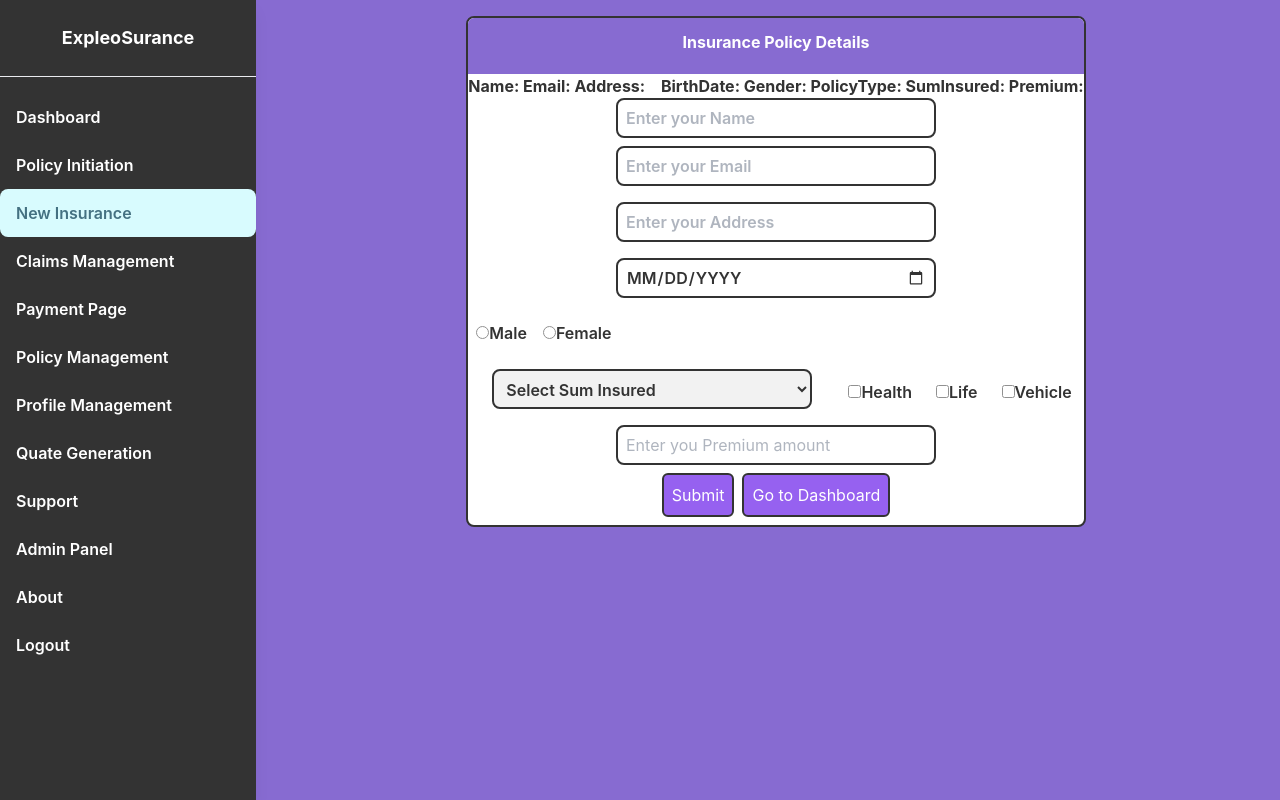
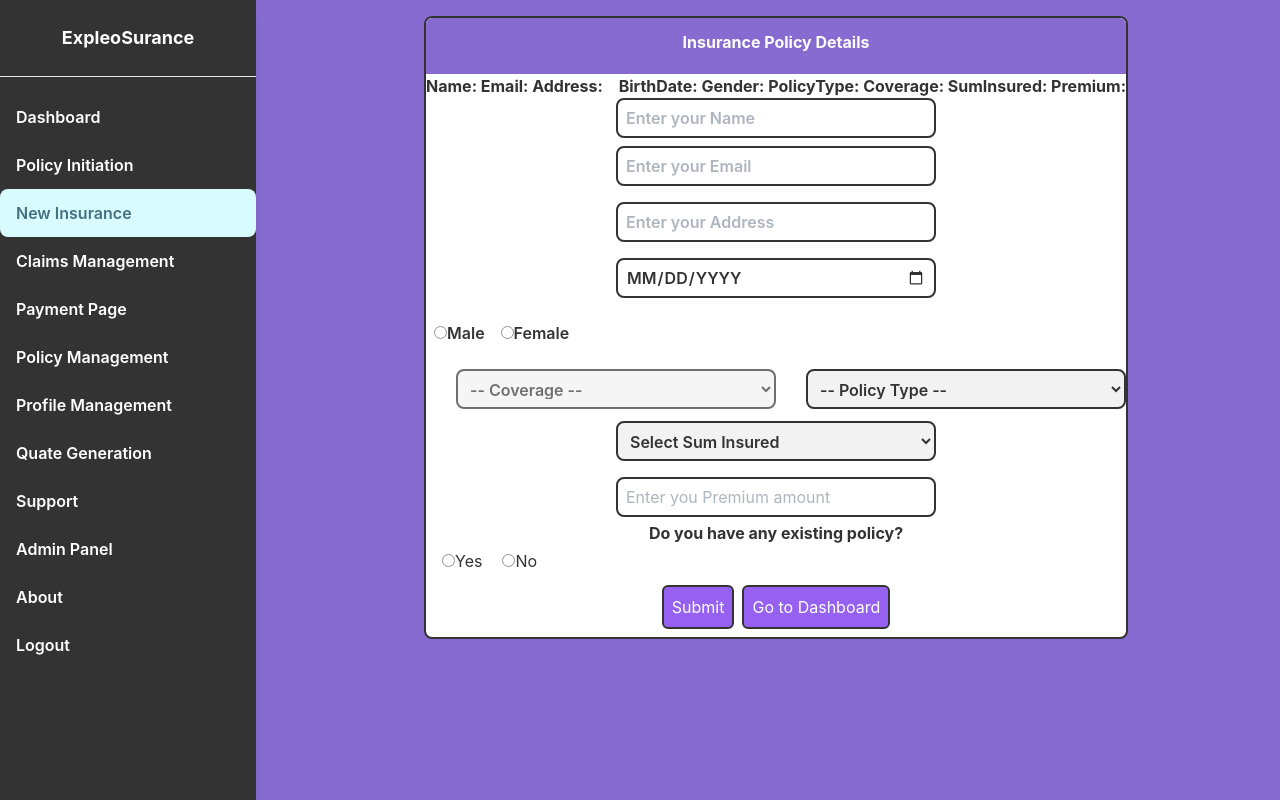
Before and after one commit to testerintelligent/expAppsurance, a React (Create React App) app in the folder Client/: page /insurance in a window 1280 px wide. Built offline with nearby package versions, Linux system fonts and the light colour scheme; sample sign-in values are in the browser's storage.

Commit message:
Added Coverage dropdown in insurance page

```diff
--- a/Client/src/component/InsurancePage.jsx
+++ b/Client/src/component/InsurancePage.jsx
@@ -7,7 +7,9 @@ const InsurancePage = () => {
   const [Message, setMessage] = useState('');
   const [errors, setErrors] = useState({});
   const navigate = useNavigate();
-
+  const [selectedPolicy, setSelectedPolicy] = useState('');
+  const [coverageOptions, setCoverageOptions] = useState([]);
+  const [selectedCoverageOption, setSelectedCoverageOption] = useState('');
   const [insuranceData, setInsuranceData] = useState({
     CurrentDate: new Date(),
     Name: '',
@@ -20,12 +22,29 @@ const InsurancePage = () => {
     Gender: '', // Add Gender field
   });
 
+  const coverageMapping = {
+    'Health': ['Hospitalization costs', 'Treatment Cost', 'Emergency Services', 'Laboratory Expenses', 'Prescription Drugs', 'Day-care procedures'],
+    'Life': ['Term', 'Endowment', 'Retirement', 'Money-Back'],
+    'Vehicle': ['Third-Party Liability', 'Comprehensive', 'Personal Vehicle Damage'],
+  };
+
   useEffect(() => {
     const sessionKey = sessionStorage.getItem('sessionKey');
     if (!sessionKey) {
       navigate('/');
     }
   }, [navigate]);
+
+  const handlePolicySelectChange = (event) => {
+   const value = event.target.value;
+    setSelectedPolicy(value);
+    setSelectedCoverageOption('');
+    setCoverageOptions(coverageMapping[value] || []);
+  };
+  const handleCoverageChange = (event) => {
+    setSelectedCoverageOption(event.target.value);
+  };
+
 
   const handleChange = (e) => {
     const { name, value, type, checked } = e.target;
@@ -133,6 +152,7 @@ const InsurancePage = () => {
             <label className="font-bold pl-3 pt-8" htmlFor="DateOfBirth">BirthDate:  </label>
             <label className="font-bold pt-7">Gender:    </label>
             <label className="font-bold pt-9">PolicyType:   </label>
+            <label className="font-bold pt-8" htmlFor="SumInsured">Coverage:  </label>
             <label className="font-bold pt-8" htmlFor="SumInsured">SumInsured:  </label>
             <label className="font-bold pt-8" htmlFor="Premium">Premium:  </label>
 
@@ -166,7 +186,7 @@ const InsurancePage = () => {
           {errors.Gender && <p className="error">{errors.Gender}</p>}
         </div>
         <div className="flex sm:float-end">
-            <label className=' font-semibold p-3'>
+            {/* <label className=' font-semibold p-3'>
               <input type="checkbox" className='inputCheckBoxtext mt-5' name="PolicyType" value="Health Insurance " onChange={handleChange} checked={insuranceData.PolicyType.includes('Health Insurance ')} />
               Health
             </label >
@@ -177,11 +197,28 @@ const InsurancePage = () => {
             <label className=' font-semibold p-3'>
               <input type="checkbox" className='inputCheckBoxtext mt-5' name="PolicyType" value="Vehicle Insurance " onChange={handleChange} checked={insuranceData.PolicyType.includes('Vehicle Insurance ')} />
               Vehicle
-            </label>
+            </label>  */}
+            <select onChange={handlePolicySelectChange} className="mt-4 p-2 font-semibold h-10 w-80 border-2 mb-2 border-black rounded-lg" name="SumInsured" value={selectedPolicy}>
+            <option value="">-- Policy Type --</option>
+            <option value="Health">Health Insurance</option>
+            <option value="Life">Life Insurance</option>
+            <option value="Vehicle">Vehicle Insurance</option>
+          </select>
           {errors.PolicyType && <p className="error">{errors.PolicyType}</p>}
         </div>
         <div className="form-group">
-         <select onChange={handleChange} className="mt-4 p-2 font-semibold h-10 w-80 border-2 mb-2 border-black rounded-lg" name="SumInsured" value={insuranceData.SumInsured}>
+         <select onChange={handleCoverageChange} className="mt-4 p-2 font-semibold h-10 w-80 border-2 mb-2 border-black rounded-lg" name="SumInsured" value={selectedCoverageOption} disabled={!coverageOptions.length}>
+         <option value="">-- Coverage --</option>
+        {coverageOptions.map((coverageOption) => (
+          <option key={coverageOption} value={coverageOption}>
+            {coverageOption}
+          </option>
+        ))}
+          </select>
+          {errors.SumInsured && <p className="error">{errors.SumInsured}</p>}
+        </div>
+        <div className="form-group">
+         <select onChange={handleChange} className="mt-1 p-2 font-semibold h-10 w-80 border-2 mb-2 border-black rounded-lg" name="SumInsured" value={insuranceData.SumInsured}>
             <option value="">Select Sum Insured</option>
             <option value="100000">1,00,000</option>
             <option value="300000">3,00,000</option>
@@ -196,6 +233,29 @@ const InsurancePage = () => {
         </div>
         </div>
         </div>
+        <div className='yesOrNofield'>
+      <h3 className="font-bold pt-1">Do you have any existing policy?</h3>
+      <div style={{ display: 'flex', alignItems: 'center', gap: '10px' }} className='ml-3 p-1'>
+      <label>
+        <input
+          type="radio"
+          name="policy"
+          value="Yes"
+          onChange={handleChange}
+        />
+        Yes
+      </label>
+      <label style={{ marginLeft: '10px' }}>
+        <input
+          type="radio"
+          name="policy"
+          value="No"
+          onChange={handleChange}
+        />
+        No
+      </label>
+      </div>
+      </div>
         <button className='mt-2 border-2 border-black rounded-md p-2 mb-2 text-white bg-violet-600 hover:bg-white hover:text-black mr-2' type="submit">Submit</button>
         <button className='mt-2  border-2 border-black rounded-md p-2 mb-2 bg-violet-600 text-white hover:bg-white hover:text-black' type="button" onClick={handleDashboardButton}>Go to Dashboard</button>
       </form>
--- a/Client/src/style/InsurancePage.css
+++ b/Client/src/style/InsurancePage.css
@@ -17,6 +17,17 @@
   width: 30%;
   padding: 10px;
   align-items:end;
+}
+
+.yesOrNofield{
+  display: flex;
+  flex-direction: row;
+  margin-left: 10px;
+  align-items: center;
+  margin-top: 20px;
+  width: 100%;
+  padding: 10px;
+  align-items:start;
 }
 .inputFields{
   display: flex;
```
